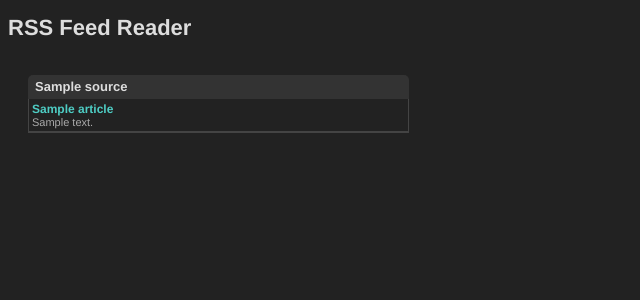
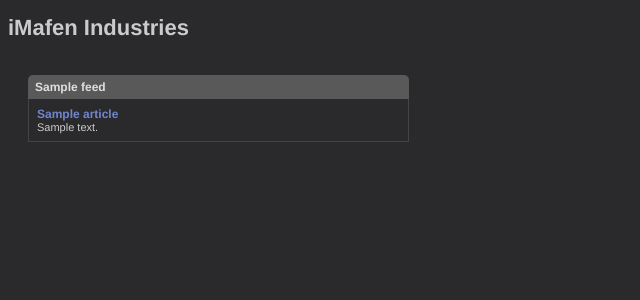
Before and after one commit to traefikturkey/onboard, a Flask app: template templates/index.html in a window 1280 px wide. Shown: the top 300 px of the page, without its empty margins (0-640 px from the left). Run offline with Flask 3, Linux system fonts and the light colour scheme; the template is opened without the code that fills it: most values are stand-ins (such as "Sample title", 1, 10 or a date in 2020).

Commit message:
its alive

```diff
--- a/app.py
+++ b/app.py
@@ -1,26 +1,84 @@
+import os
+import html
+import yaml
+import feedparser
+import pprint
+from bs4 import BeautifulSoup
 from flask import Flask, render_template
-import feedparser
+from flask_caching import Cache
 
 app = Flask(__name__)
+cache = Cache(app, config={'CACHE_TYPE': 'simple', 'CACHE_DEFAULT_TIMEOUT': 600})  # 600 seconds = 10 minutes
 
-# Define the list of RSS feed URLs
-RSS_FEEDS = {
-    'BBC': 'http://feeds.bbci.co.uk/news/rss.xml',
-    'CNN': 'http://rss.cnn.com/rss/edition.rss',
-    'NY Times': 'http://rss.nytimes.com/services/xml/rss/nyt/HomePage.xml'
-}
+last_modified_times = {}
+pp = pprint.PrettyPrinter(indent=2)
 
-# Function to parse RSS feeds
-def get_news(feed_url):
-    feed = feedparser.parse(feed_url)
-    return feed['entries']
+def load_file(file_name):
+    global last_modified_times
 
-# Route for home page
+    file_path = os.path.join('configs', file_name)  # Adjust file path for the configs subdirectory
+
+    # Check the last modification time of the file
+    current_modified_time = os.path.getmtime(file_path)
+    current_data = cache.get(file_path)
+
+    # If the file has been modified since the last check, reload it
+    if current_modified_time != last_modified_times.get(file_path) or not current_data:
+        last_modified_times[file_path] = current_modified_time
+        with open(file_path, 'r') as file:
+            current_data = yaml.safe_load(file)
+            cache.set(file_path, current_data)
+
+    return current_data
+
+def clean_html(text):
+    return BeautifulSoup( html.unescape(text), 'lxml').text.lstrip('Tweet')
+
+# Define route to render the template
 @app.route('/')
 def index():
-    # Get news from each feed
-    news = {source: get_news(url) for source, url in RSS_FEEDS.items()}
-    return render_template('index.html', news=news)
+    # Load feeds and bookmarks
+    feeds = load_file('feeds.yml')
+    bookmarks = load_file('bookmarks.yml')['bookmarks']
+
+    # Divide feeds into three columns
+    columns = [[], [], []]
+
+    # Add bookmarks to the second column
+    columns[1].append({
+        'title': 'Bookmarks',
+        'type': 'bookmarks',
+        'articles': [{'title': entry['title'], 'link': entry['url']} for entry in bookmarks]
+        }
+    )
+
+    # Add feeds to the appropriate column
+    for feed in feeds['feeds']:
+        column_index = (feed['column'] - 1) % 3
+        columns[column_index].append({'title': feed['name'], 'link': feed['link'], 'url': feed['url']})
+
+    # Parse feeds and extract titles, links, summaries, and columns
+    for column in columns:
+        for item in column:
+            if 'url' in item:  # If it's a bookmark or a feed with a URL
+                # Check if the item data is already cached
+                cache_key = f"{item['url']}_parsed_data"
+                parsed_item = cache.get(cache_key)
+                if not parsed_item:
+                    parsed_feed = feedparser.parse(item['url'])
+                    parsed_item = {
+                        'title': item['title'],
+
+                        'articles': [{'title': clean_html(entry.title), 'link': entry.link, 'summary': clean_html(entry.get('summary', ''))} for entry in parsed_feed.entries[:10]] if 'entries' in parsed_feed else []
+                    }
+                    cache.set(cache_key, parsed_item, timeout=600)  # Cache parsed item data for 10 minutes
+
+                item['title'] = parsed_item['title'] if parsed_item['title'] else item.get('name', 'Untitled')
+                item['articles'] = parsed_item['articles']
+                item['type'] = 'feed'
+
+    # Pass column data to the template
+    return render_template('index.html', columns=columns)
 
 if __name__ == '__main__':
     app.run(debug=True)
--- a/requirements.txt
+++ b/requirements.txt
@@ -1,2 +1,5 @@
 Flask
+Flask-Caching
 feedparser
+bs4
+lxml
--- /dev/null
+++ b/static/css/index.css
@@ -0,0 +1,109 @@
+body {
+  font-family: Helvetica, Verdana, Arial, sans-serif;
+  font-size: 11px;
+  color: #e9e9e9d8; /* Set text color to light gray */
+  background-color: #2a2a2c; /* Set background color to dark gray */
+}
+
+a {
+  text-decoration: none;
+  font-size: 12px;
+  font-weight: bold;
+  color: #85a0fac7; /* Change link color to turquoise */
+}
+
+.column {
+  float: left;
+  width: 33.33%;
+  padding: 10px;
+  box-sizing: border-box; /* Ensures padding is included in width */
+}
+
+.row:after {
+  content: "";
+  display: table;
+  clear: both;
+}
+
+.box {
+  padding: 10px;
+}
+
+.box ul {
+  margin: 0; /* Remove default margin */
+  padding: 0; /* Remove default padding */
+  list-style-type: none; /* Remove default list-style */
+  text-align: left; /* Align list items to the left */
+}
+
+ul li {
+  border-bottom: 1px solid #737373; /* Darken border color */
+  list-style: none outside none;
+  margin: 0px 8px;
+  padding: 8px 0px;
+}
+
+ul li:last-child {
+  border-bottom: 0px;
+}
+
+li {
+  display: list-item;
+  text-align: -webkit-match-parent;
+}
+
+.box-header {
+  border-top-left-radius: 5px;
+  border-top-right-radius: 5px;
+  background-color: #595959; /* Darken background color */
+  font-size: 13px;
+  font-weight: bold;
+  height: 24px;
+  line-height: 24px;
+  overflow: hidden;
+  padding: 0 5px 0 7px;
+  position: relative;
+  text-align: left;
+  cursor: move;
+}
+
+.box-header a {
+  color: #e9e9e9ef; /* Ensure consistent link color */
+}
+
+.description {
+  /* color: #aaa; Set description text color to lighter gray */
+}
+
+.box-content {
+  border-left: 1px solid #444;
+  border-right: 1px solid #444;
+  border-bottom: 1px solid #444;
+}
+
+.feed-content {
+  max-height: 380px;
+  overflow-y: auto;
+  scrollbar-width: thin; /* Set scrollbar width to thin */
+  scrollbar-color: #666 #333; /* Set scrollbar color */
+}
+
+.feed-content a:visited {
+  color: #a885fac7; /* Ensure consistent link color bd89eeef */
+}
+
+/* Thin scrollbar track */
+.box-content::-webkit-scrollbar {
+    width: 8px; /* Set scrollbar width */
+}
+
+/* Thin scrollbar thumb */
+.box-content::-webkit-scrollbar-thumb {
+    background-color: #666; /* Set thumb color */
+    border-radius: 10px; /* Set thumb border radius */
+}
+
+/* Darker scrollbar track */
+.box-content::-webkit-scrollbar-track {
+    background-color: #333; /* Set track color */
+}
--- a/templates/index.html
+++ b/templates/index.html
@@ -3,129 +3,29 @@
 <head>
     <meta charset="UTF-8">
     <meta name="viewport" content="width=device-width, initial-scale=1.0">
-    <title>RSS Feed Reader</title>
-    <style>
-      body {
-        font-family: Helvetica, Verdana, Arial, sans-serif;
-        font-size: 11px;
-        color: #ddd; /* Set text color to light gray */
-        background-color: #222; /* Set background color to dark gray */
-      }
-
-      a:link {
-        text-decoration: none;
-        font-size: 12px;
-        font-weight: bold;
-        color: #4ecdc4; /* Change link color to turquoise */
-      }
-
-      a:link, a:visited, a:hover, a:active {
-        color: #4ecdc4; /* Ensure consistent link color */
-      }
-
-      ul li {
-        border-bottom: 1px solid #444; /* Darken border color */
-        list-style: none outside none;
-        margin: 0px;
-        padding: 3px;
-      }
-
-      li {
-        display: list-item;
-        text-align: -webkit-match-parent;
-      }
-
-      .column {
-        float: left;
-        width: 33.33%;
-        padding: 10px;
-        box-sizing: border-box; /* Ensures padding is included in width */
-      }
-
-      .row:after {
-        content: "";
-        display: table;
-        clear: both;
-      }
-
-      .feed-box {
-        padding: 10px;
-      }
-
-      .feed-header {
-        border-top-left-radius: 5px;
-        border-top-right-radius: 5px;
-        background-color: #333; /* Darken background color */
-        color: #ddd; /* Set text color to light gray */
-        font-size: 13px;
-        font-weight: bold;
-        height: 24px;
-        line-height: 24px;
-        overflow: hidden;
-        padding: 0 5px 0 7px;
-        position: relative;
-        text-align: left;
-        cursor: move;
-      }
-
-      .description {
-        color: #aaa; /* Set description text color to lighter gray */
-      }
-
-      .feed-box ul {
-        margin: 0; /* Remove default margin */
-        padding: 0; /* Remove default padding */
-        list-style-type: none; /* Remove default list-style */
-        text-align: left; /* Align list items to the left */
-      }
-
-      .feed-content {
-        max-height: 380px;
-        overflow-y: auto;
-        border-left: 1px solid #444;
-        border-right: 1px solid #444;
-        border-bottom: 1px solid #444;
-        scrollbar-width: thin; /* Set scrollbar width to thin */
-        scrollbar-color: #666 #333; /* Set scrollbar color */
-
-      }
-
-      /* Thin scrollbar track */
-      .feed-content::-webkit-scrollbar {
-          width: 8px; /* Set scrollbar width */
-      }
-
-      /* Thin scrollbar thumb */
-      .feed-content::-webkit-scrollbar-thumb {
-          background-color: #666; /* Set thumb color */
-          border-radius: 10px; /* Set thumb border radius */
-      }
-
-      /* Darker scrollbar track */
-      .feed-content::-webkit-scrollbar-track {
-          background-color: #333; /* Set track color */
-      }
-
-    </style>
+    <title>Mafenbot 2000</title>
+    <link rel="stylesheet" href="{{ url_for('static', filename='css/index.css') }}">
 </head>
 <body>
-    <h1>RSS Feed Reader</h1>
+  <h1>iMafen Industries</h1>
   <div class="row">
-        {% for source, articles in news.items() %}
+      {% for column in columns %}
       <div class="column">
-            <div class="feed-box">
-              <div class="feed-header">{{ source }}</div>
-              <div class="feed-content">
+          {% for feed in column %}
+          <div class="box {{ feed.type }}-box">
+            <div class="box-header {{ feed.type }}-header"><a href="{{ feed.link }}" target="_blank">{{ feed.title }}</a></div>
+            <div class="box-content {{ feed.type }}-content">
               <ul>
-                    {% for article in articles[:10] %}
+                  {% for article in feed.articles %}
                   <li>
                       <a href="{{ article.link }}">{{ article.title }}</a>
-                        <div class="description">{{ article.summary }}</div>
+                      <div class="description {{ feed.type }}">{{ article.summary }}</div>
                   </li>
                   {% endfor %}
               </ul>
             </div>
           </div>
+          {% endfor %}
       </div>
       {% endfor %}
   </div>
```
Also changed, not shown: configs/bookmarks.yml (added, +31 -0 lines), configs/feeds.yml (added, +21 -0 lines). Lines whose indentation alone changed are shown as unchanged.
